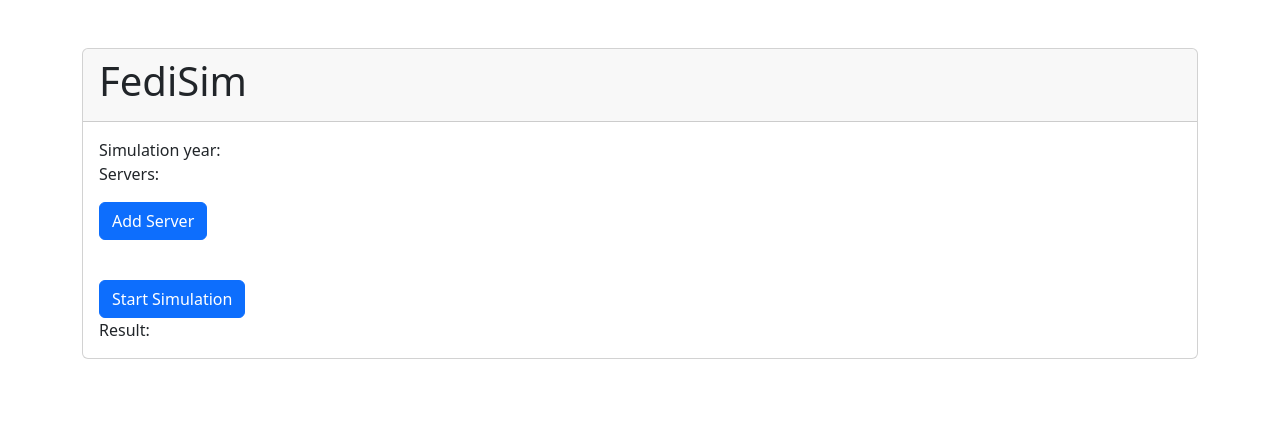
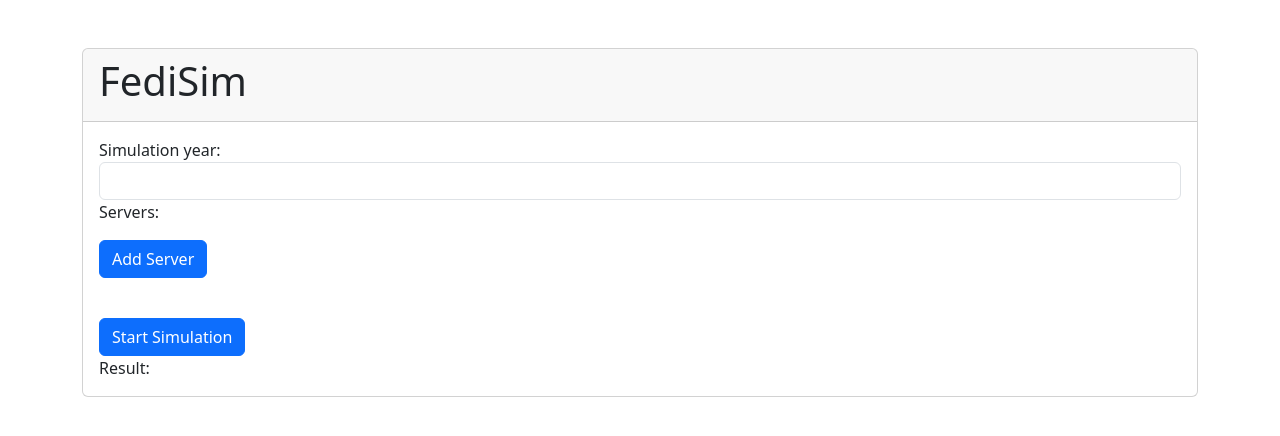
Before and after one commit to bluebbberry/FediSimUI, an Angular app: page / in a window 1280 px wide. Shown: the top 436 px of the page. Built offline with nearby package versions, Linux system fonts and the light colour scheme.

Commit message:
feat: input year was missing

```diff
--- a/src/app/src/components/simulation/simulation.component.html
+++ b/src/app/src/components/simulation/simulation.component.html
@@ -6,7 +6,7 @@
     <div class="card-body">
       <div class="form-group">
         <label for="year">Simulation year:</label>
-        <!--<input type="number" [(ngModel)]="fediverseState.year" class="form-control" id="year">-->
+        <input type="number" [(ngModel)]="fediverseState.year" class="form-control" id="year">
       </div>
 
       <div class="form-group">
```
